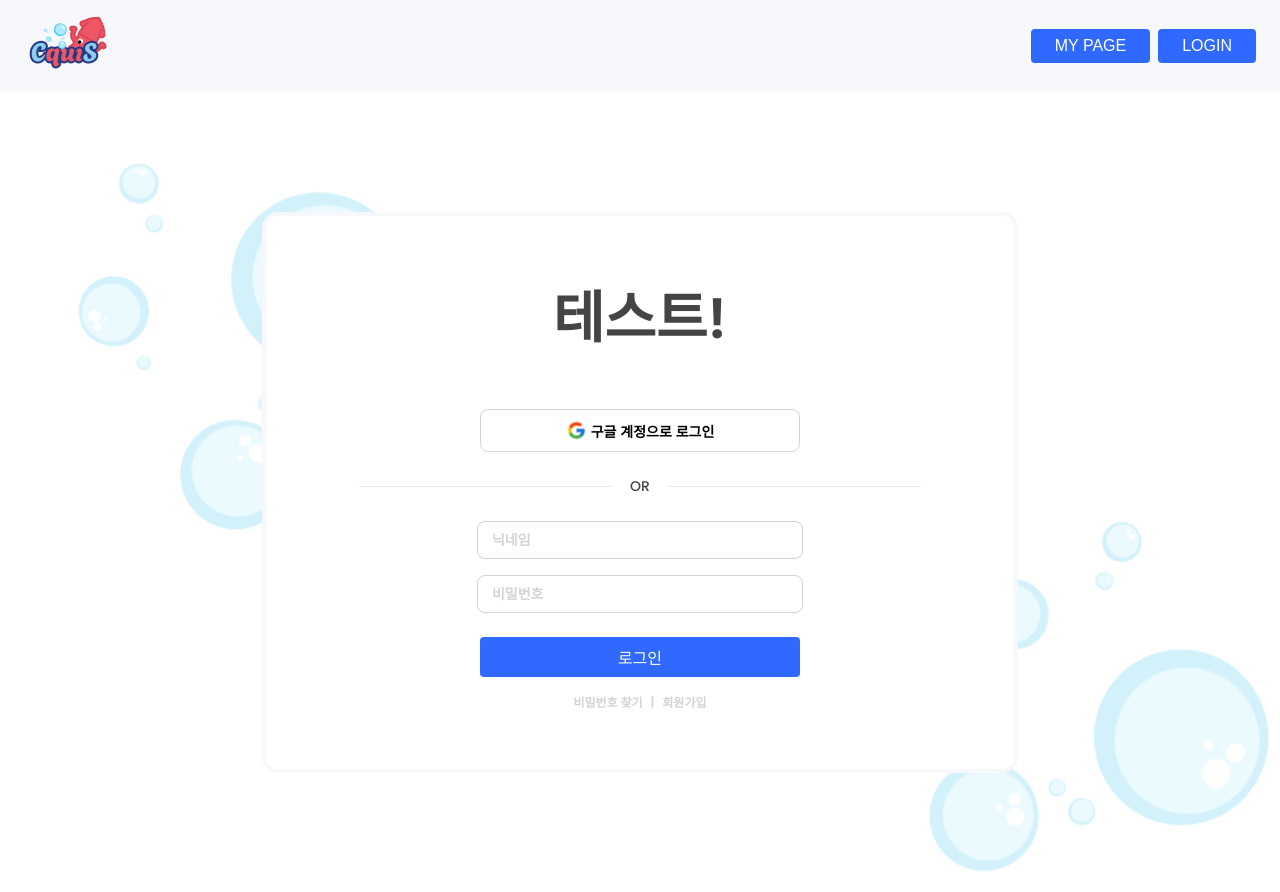
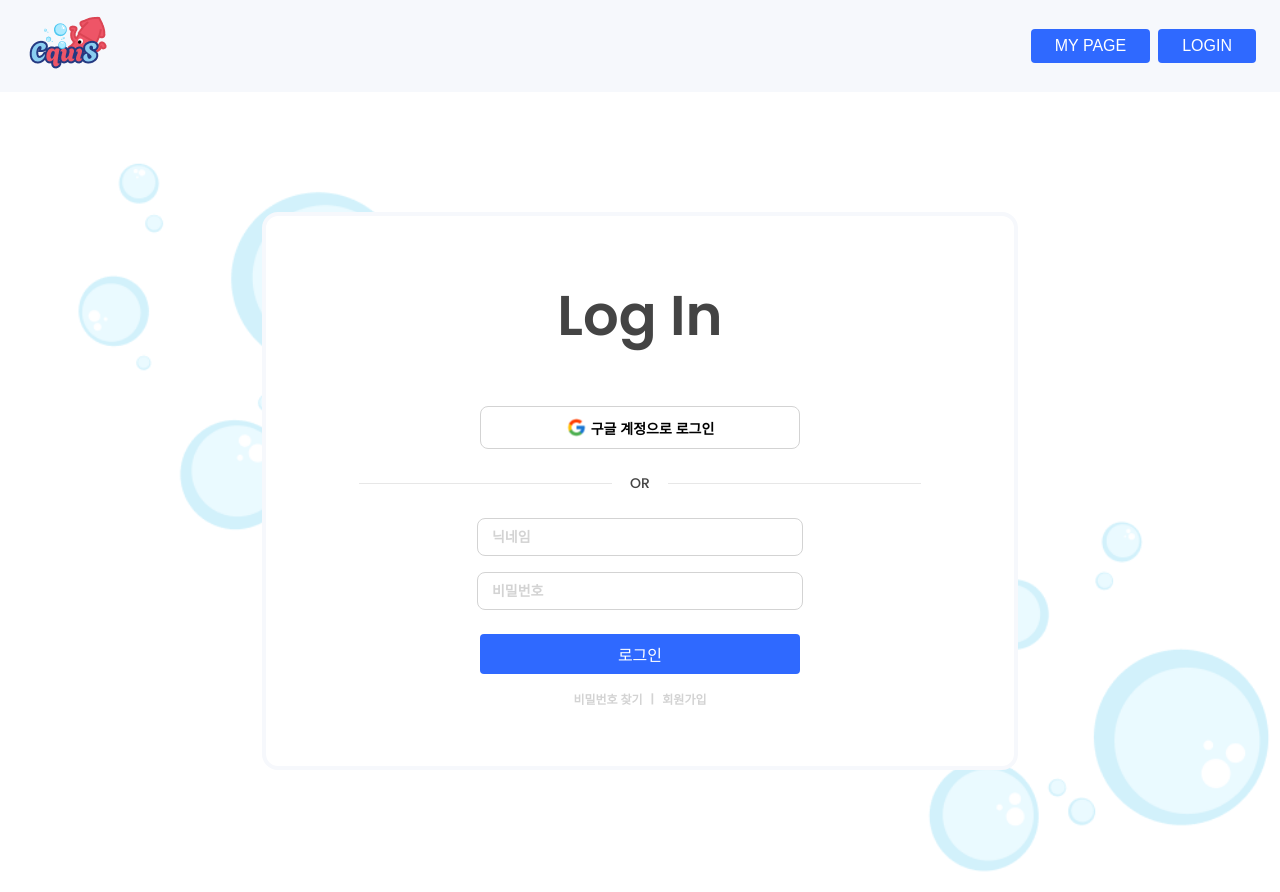
Before and after one commit to Jungle-CQuiS/Frontend, a React (Create React App) app: page /login in a window 1280 px wide. Built offline with nearby package versions, Linux system fonts and the light colour scheme.

Commit message:
CICD Test

```diff
--- a/src/pages/loginpage/login.tsx
+++ b/src/pages/loginpage/login.tsx
@@ -46,7 +46,7 @@ export default function LoginPage() {
       <NavBar />
       <LoginBackground>
         <LoginContainer>
-          <LoginTitle>테스트!</LoginTitle>
+          <LoginTitle>Log In</LoginTitle>
           <LoginWrap>
             <LoginWithGoogle><img src="/icons/google.svg" alt="Google" />구글 계정으로 로그인</LoginWithGoogle>
             <LoginDividerWrap>
```
